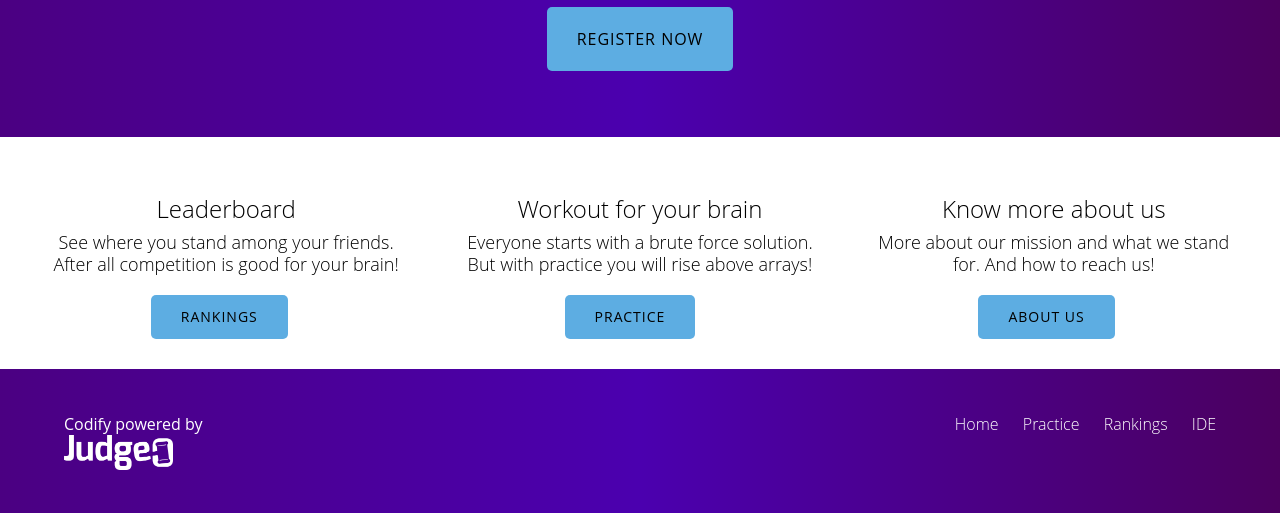
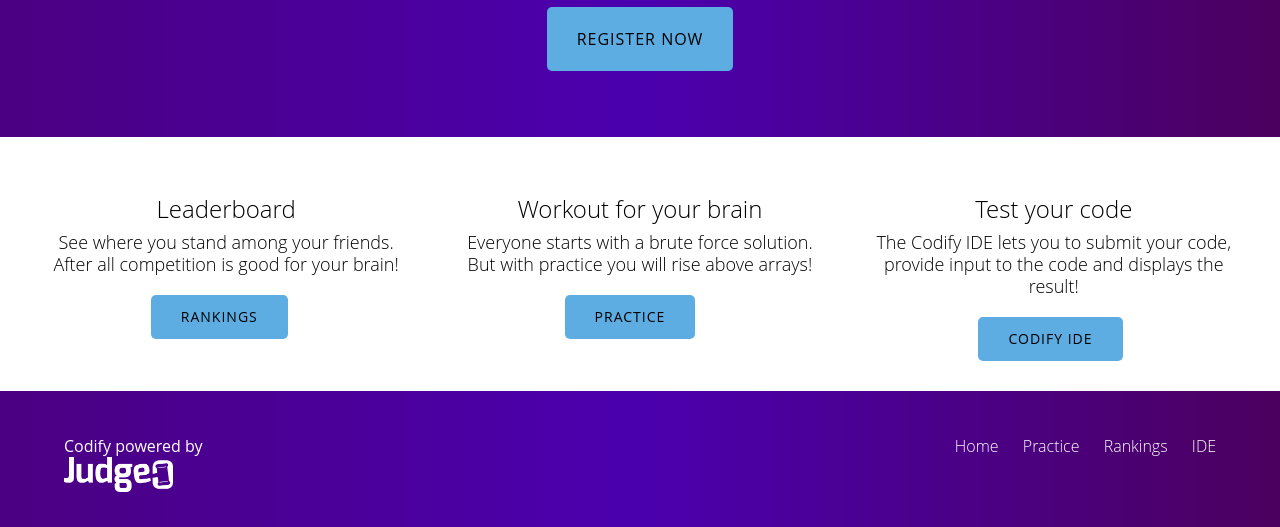
Before and after one commit to pmj642/Codify, a PHP site: page /public/home.php in a window 1280 px wide. Shown: the part 287-814 px from the top of the page. Run offline with PHP 8.4, Linux system fonts and the light colour scheme.

Commit message:
modified home teaser about -> ide

```diff
--- a/public/home.php
+++ b/public/home.php
@@ -69,10 +69,11 @@
 
             --><section class="teaser col-1-3">
 
-              <a href="../public/about.html">
-                <h2>Know more about us</h2>
-                <p>More about our mission and what we stand for. And how to reach us!</p>
-                <a class="btn btn-default" href="../public/about.html">About Us</a>
+              <a href="../public/IDE.php">
+                <h2>Test your code</h2>
+                <p>The Codify IDE lets you to submit your code,
+                    provide input to the code and displays the result!</p>
+                <a class="btn btn-default" href="../public/IDE.php">Codify IDE</a>
               </a>
 
             </section>
```
